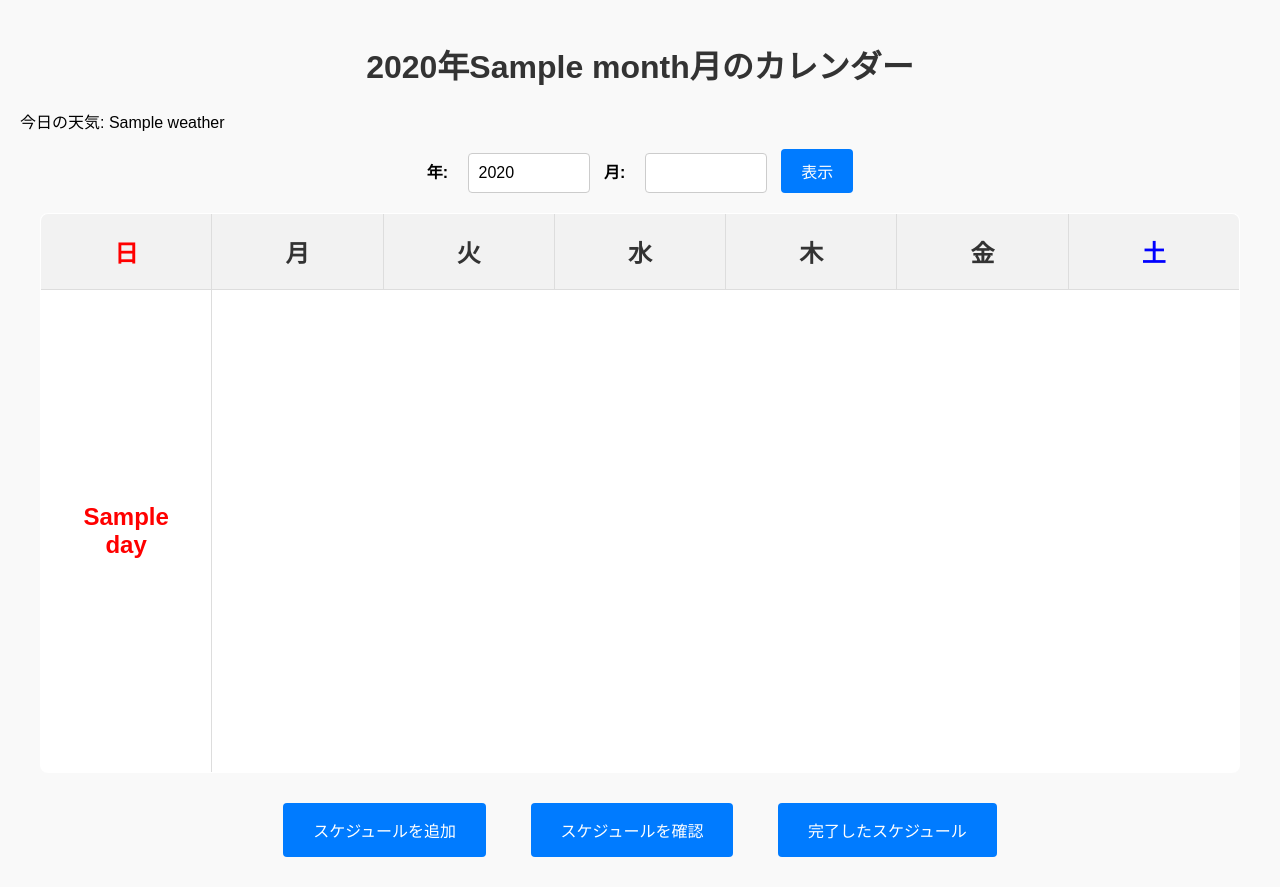
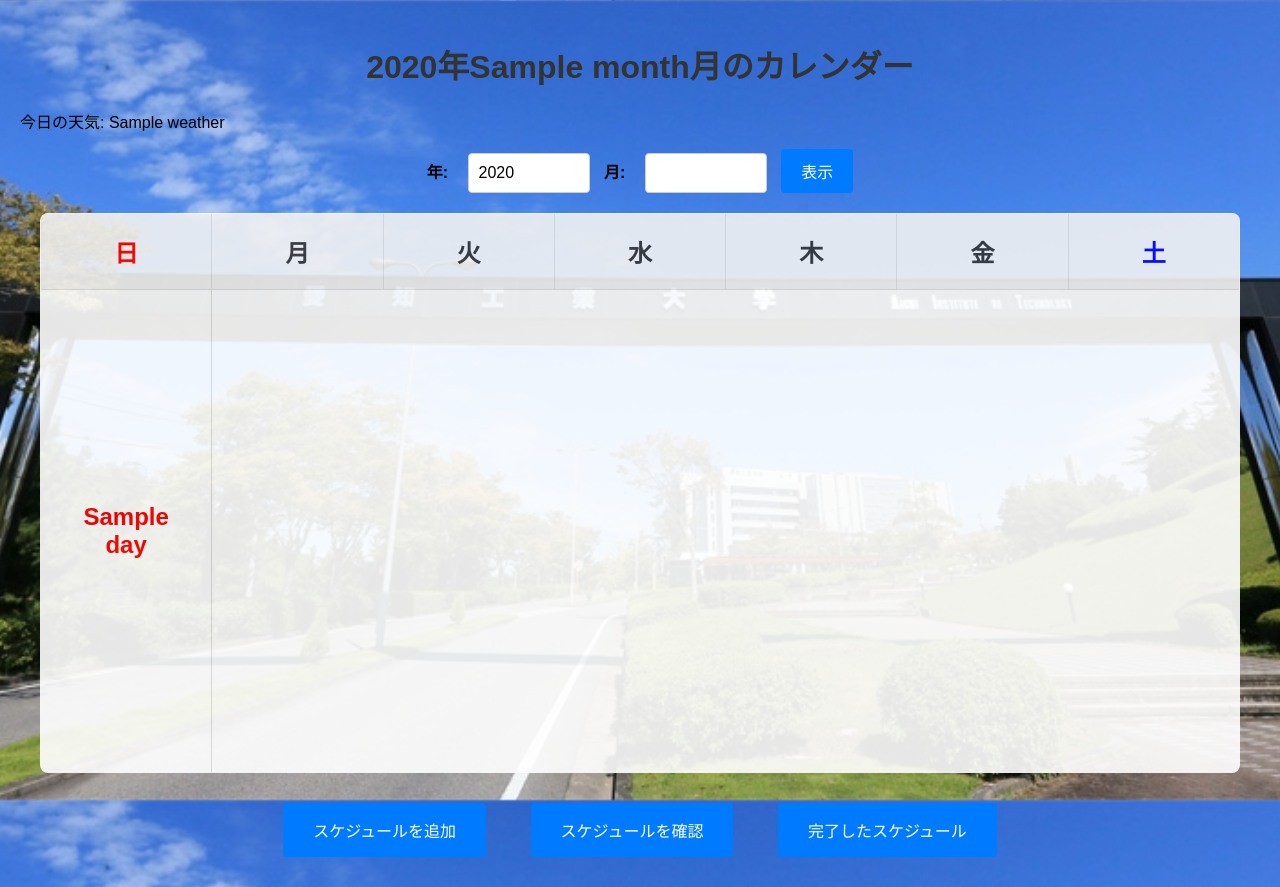
Before and after one commit to 2024AIT-OOP2-G05/TodoCalendar, a Flask app: template templates/calendar.html in a window 1280 px wide. Run offline with Flask 3, Linux system fonts and the light colour scheme; the template is opened without the code that fills it: most values are stand-ins (such as "Sample title", 1, 10 or a date in 2020).

Commit message:
カレンダーの背景を変更

```diff
--- a/templates/calendar.html
+++ b/templates/calendar.html
@@ -10,7 +10,9 @@
             font-family: Arial, sans-serif;
             margin: 0;
             padding: 20px;
-            background-color: #f9f9f9;
+             background: url('/static/background.jpg') no-repeat center center fixed;
+            background-size: cover; /* 画面全体に背景画像を拡大 */
+
         }
 
         h1 {
@@ -61,6 +63,7 @@
             border: 1px solid #ddd;
             border-radius: 8px;
             overflow: hidden;
+            opacity: 0.9;
         }
 
         th,
@@ -85,10 +88,15 @@
         th:last-child {
             color: blue;
         }
+        /*日付の背景 */
+        td {
+            background-color: rgba(255, 255, 255, 0.8); /* 背景色を白にして透明度80% */
+            border: 1px solid #ddd;
+            padding: 20px;
+            text-align: center;
+            font-size: 24px;
+        }
 
-        td {
-            background-color: #fff;
-        }
 
         /* 日曜日のスタイル */
         td.sunday a {
```
Also changed, not shown: generate_background.py (added, +25 -0 lines), static/background.jpg (added), 1 other file.
